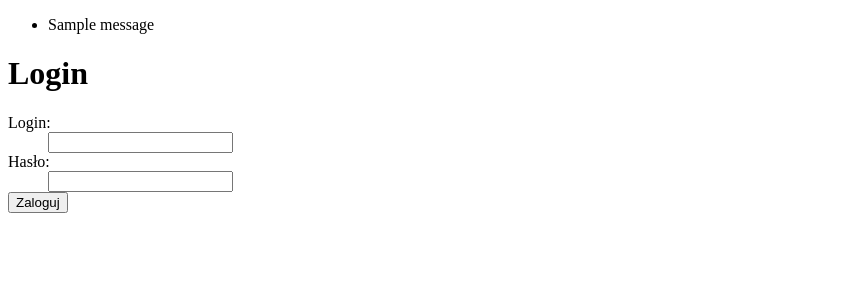
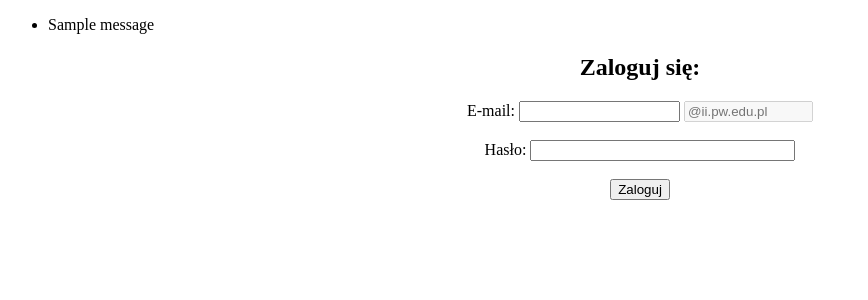
Before and after one commit to TINners/RDE, a Django app: page /login/ in a window 1280 px wide. Shown: the top 300 px of the page, without its empty margins (0-868 px from the left). Run offline with Django 3.2, Linux system fonts and the light colour scheme; tables that the repository leaves empty hold one stand-in row (values such as "Sample post"); one stand-in notice (Sample message) is shown.

Commit message:
Wpiąłem nowy szablon logowania.

```diff
--- /dev/null
+++ b/rde/core/static/login.css
@@ -0,0 +1,8 @@
+#login-form div.main {
+	margin-top: 270px;
+	text-align: center;
+}
+
+#login-form .error {
+    color: red;
+}
--- a/rde/core/static/thesis-form.css
+++ b/rde/core/static/thesis-form.css
@@ -1,4 +1,4 @@
-div.default {
+#thesis-form div.default {
 	margin-top: 30px;
 	margin-bottom: 30px;
 	padding-bottom: 7px;
@@ -9,7 +9,7 @@
 	width: 500px;
 }
 
-p {
+#thesis-form p {
 	color: white;
 	background-color: #779CB0;
 	font-size: 17px;
@@ -20,25 +20,25 @@
 	padding-left: 8px;
 }
 
-.inputs textarea {
+#thesis-form .inputs textarea {
 	resize: vertical;
 	vertical-align: top;
 }
 
-.inputs.errors > input, .inputs.errors > textarea {
+#thesis-form .inputs.errors > input, .inputs.errors > textarea {
     border: 1px solid red;
 }
 
-.inputs.errors .error-messages {
+#thesis-form .inputs.errors .error-messages {
     color: red;
 }
 
-div.text {
+#thesis-form div.text {
 	display: inline-block;
 	width: 80px;
 }
 
-div.inputs {
+#thesis-form div.inputs {
 	display: inline-block;
 	padding-left: 30px;
 	margin-bottom: 3px;
--- a/rde/core/templates/base.html
+++ b/rde/core/templates/base.html
@@ -9,7 +9,9 @@
 <html>
     <head>
         <title>{% block title %} RDE - RepoDyplomEdytor {% endblock %}</title>
+
         <link href="{% static 'thesis-form.css' %}" rel="stylesheet" type="text/css" />
+        <link href="{% static 'login.css' %}" rel="stylesheet" type="text/css" />
     </head>
 
     <body>
--- a/rde/core/templates/login.html
+++ b/rde/core/templates/login.html
@@ -3,28 +3,26 @@
 {% extends "base.html" %}
 
 {% block content %}
-    <h1>Login</h1>
+	<div class="main" align="center" id="login-form">
+		<h2>Zaloguj się:</h2>
 
-    <form action="/login/" method="POST">
-        {% if error %}
-            <p>Niepoprawny login lub hasło!</p>
-        {% elif message %}
-            <p>{{ message }}</p>
-        {% endif %}
+        <form action="/login/" method="POST">
+            {% csrf_token %}
 
-        {% csrf_token %}
-        <dl>
-            <dt>Login:</dt>
-            <dd>
-                <input type="text" name="login" />
-            </dd>
+            {% if error %}
+                <p class="error">Niepoprawny login lub hasło!</p>
+            {% endif %}
 
-            <dt>Hasło:</dt>
-            <dd>
-                <input type="password" name="password" />
-            </dd>
+            E-mail:
+            <input type="text" name="login" size="17">
+            <input type="text" placeholder="@ii.pw.edu.pl" disabled size="13">
+            <br><br>
 
-            <input type="submit" value="Zaloguj" />
-        </dl>
-    </form>
+            Hasło:
+            <input type="text" name="password" size="30">
+            <br><br>
+
+            <input type="submit" value="Zaloguj">
+        </form>
+	</div>
 {% endblock %}
--- a/rde/core/templates/thesis-form.html
+++ b/rde/core/templates/thesis-form.html
@@ -3,7 +3,7 @@
 {% extends "base.html" %}
 
 {% block content %}
-	<div align="center">
+	<div align="center" id="thesis-form">
 		<h2>
             {% if editing %}
                 Edytuj Pracę:
```
Also changed, not shown: 1 other file.
